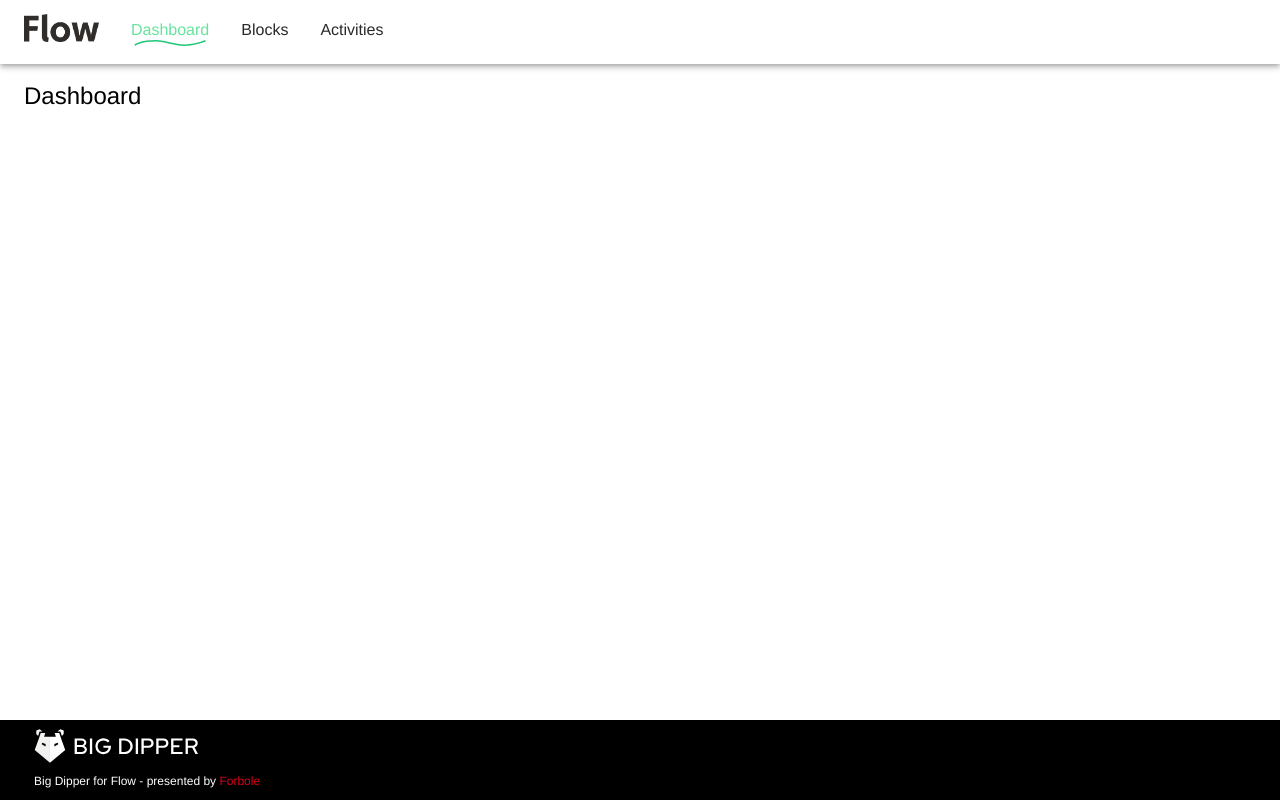
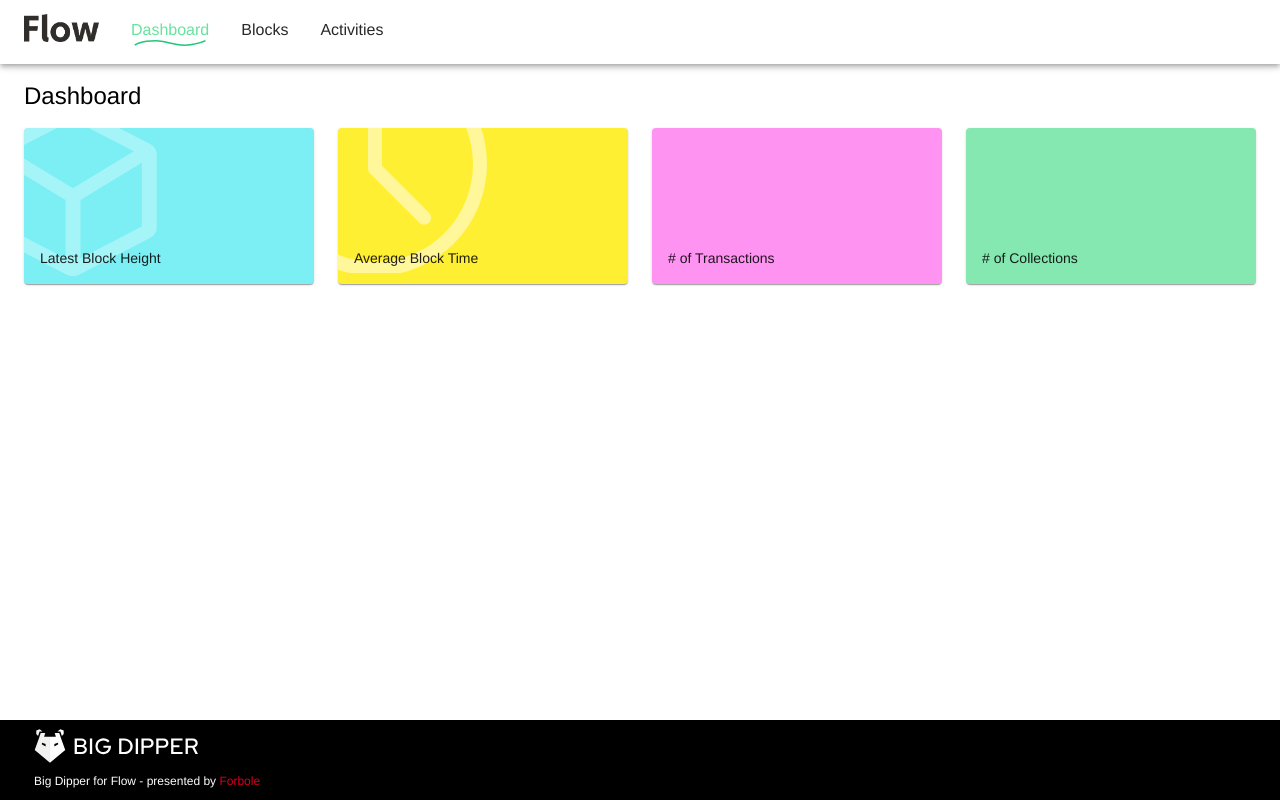
Before and after one commit to forbole/big-dipper-flow-client, a Next.js app: page / in a window 1280 px wide. Built offline with nearby package versions, Linux system fonts and the light colour scheme; a web font is replaced by a local one.

Commit message:
add dashboard top cards

```diff
--- /dev/null
+++ b/components/Dashboard/Dashboard.tsx
@@ -0,0 +1,60 @@
+import React from 'react'
+import { createStyles, makeStyles, Theme, useTheme } from '@material-ui/core/styles'
+import Grid from '@material-ui/core/Grid';
+import Paper from '@material-ui/core/Paper';
+
+const useStyles = makeStyles((theme: Theme) =>
+    createStyles({
+        card:{
+            padding: theme.spacing(2),
+            paddingTop: theme.spacing(15),
+            backgroundRepeat: 'no-repeat'
+        },
+        cardA: {
+            backgroundImage: 'url(/img/icon-block.svg)',
+            backgroundColor: theme.palette.info.light,
+        },
+        cardB: {
+            backgroundImage: 'url(/img/icon-block-time.svg)',
+            backgroundColor: theme.palette.warning.light,
+        },
+        cardC: {
+            backgroundColor: theme.palette.accent.light,
+        },
+        cardD: {
+            backgroundColor: theme.palette.secondary.light,
+        },
+
+    }),
+);
+
+export const Dashboard = () => {
+    const classes = useStyles()
+    // const theme = useTheme()
+
+    return (
+        <Grid container spacing={3}>
+            <Grid item xs={12} sm={6} md={3}>
+            <Paper className={`${classes.card} ${classes.cardA}`}>
+                Latest Block Height
+            </Paper>
+            </Grid>
+            <Grid item xs={12} sm={6} md={3}>
+            <Paper className={`${classes.card} ${classes.cardB}`}>
+                Average Block Time
+            </Paper>
+            </Grid>
+            <Grid item xs={12} sm={6} md={3}>
+            <Paper className={`${classes.card} ${classes.cardC}`}>
+                # of Transactions
+            </Paper>
+            </Grid>
+            <Grid item xs={12} sm={6} md={3}>
+            <Paper className={`${classes.card} ${classes.cardD}`}>
+                # of Collections
+            </Paper>
+            </Grid>
+        </Grid>
+    )
+
+}
--- a/components/Footer.tsx
+++ b/components/Footer.tsx
@@ -6,6 +6,7 @@ import useMediaQuery from '@material-ui/core/useMediaQuery'
 const useStyles = makeStyles((theme: Theme) =>
   createStyles({
     footer: {
+        marginTop: theme.spacing(2),
       height: '5rem',
       backgroundColor: theme.palette.common.black
     },
--- a/pages/index.tsx
+++ b/pages/index.tsx
@@ -2,6 +2,7 @@ import React from 'react';
 import { createStyles, makeStyles, Theme, useTheme } from '@material-ui/core/styles';
 import { Paper, Box, Typography, Table, TableBody, TableCell, TableContainer, TableHead, TableRow} from '@material-ui/core';
 import Title from '../components/Title'
+import { Dashboard } from '../components/Dashboard/Dashboard'
 
 export default function Index() {
     return (
@@ -9,6 +10,7 @@ export default function Index() {
             <Box my={2}>
                 <Title title="Dashboard" />
             </Box>
+            <Dashboard />
         </React.Fragment>
     )
 }
--- a/themes/Theme.tsx
+++ b/themes/Theme.tsx
@@ -20,6 +20,7 @@ const Theme = createMuiTheme({
       main: '#66E39D',
     },
     accent: {
+      light: '#FF93F2',
       main: '#FF53EB',
     },
     error: {
```
Also changed, not shown: components/Dashboard/DataCard.tsx (added), public/img/icon-block-time.svg (added), public/img/icon-block.svg (added).
